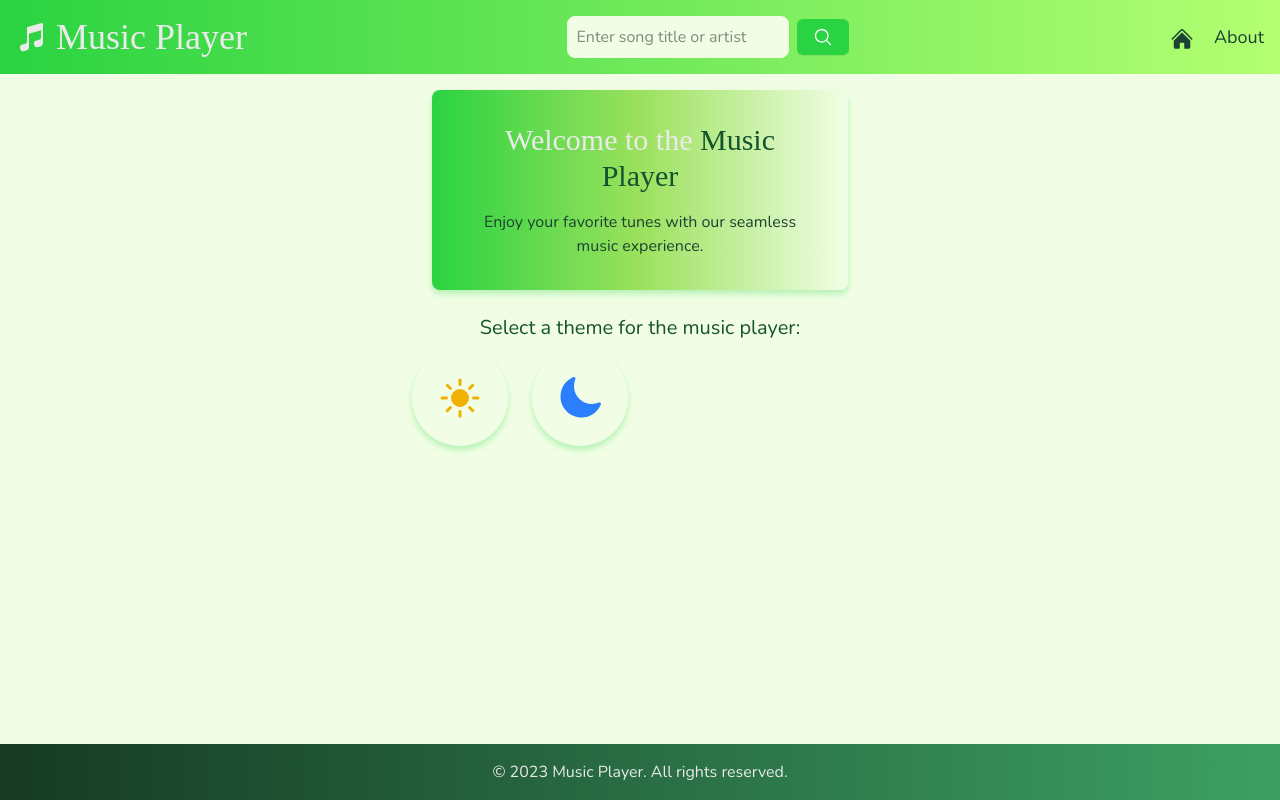
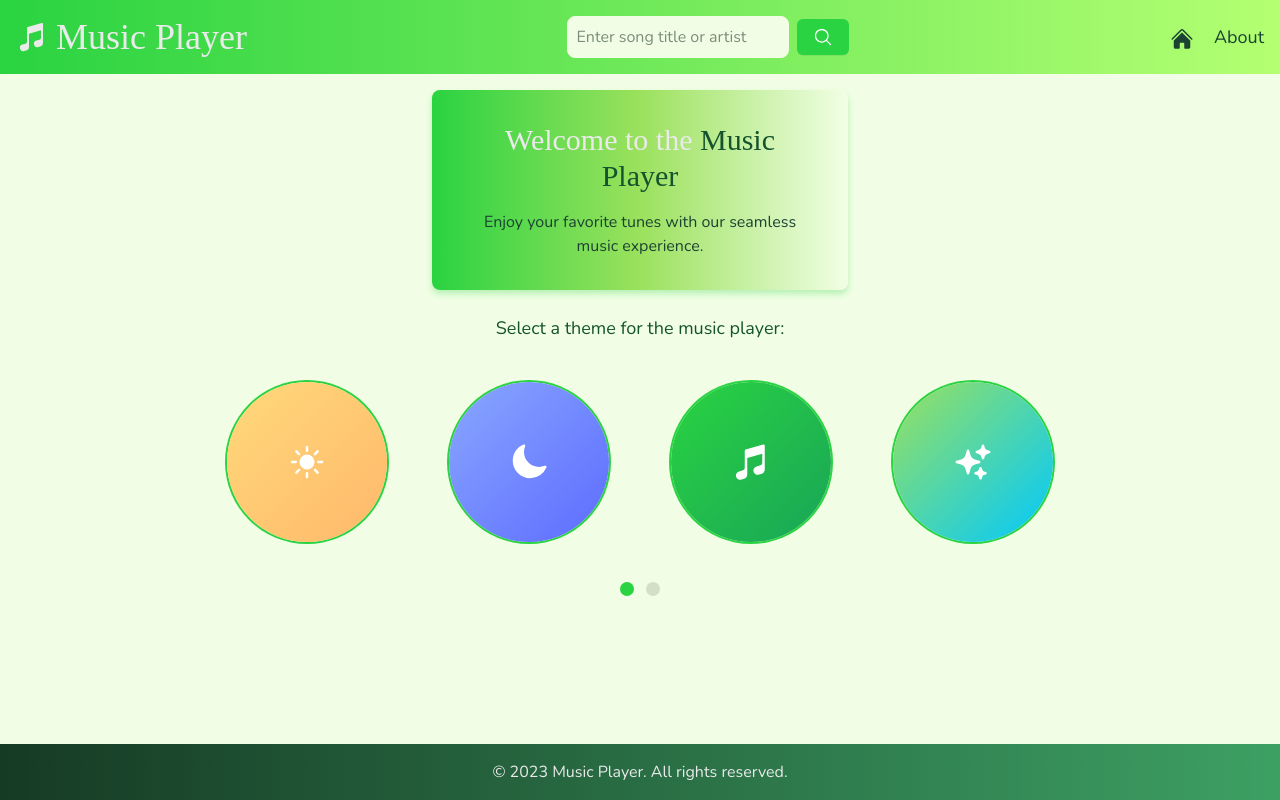
Before and after one commit to dak-1306/music-player, a React (Vite) app: page / in a window 1280 px wide. Built offline with nearby package versions, Linux system fonts and the light colour scheme; a web font is replaced by a local one.

Commit message:
feat: Enhance Themes and CardCircle components with improved accessibility and drag functionality

```diff
--- a/src/components/song/Themes.jsx
+++ b/src/components/song/Themes.jsx
@@ -1,22 +1,215 @@
+import React, { useRef, useState, useEffect, useCallback } from "react";
+import { motion } from "framer-motion";
 import CardCircle from "../ui/CardCircle.jsx";
-import { SunIcon, MoonIcon } from "@heroicons/react/24/solid";
+import {
+  SunIcon,
+  MoonIcon,
+  MusicalNoteIcon,
+  SparklesIcon,
+  HeartIcon,
+} from "@heroicons/react/24/solid";
 
-function Themes() {
+export default function Themes() {
+  const themes = [
+    // examples: you can replace icon with image: image: '/path/to/img.jpg'
+    {
+      id: 0,
+      label: "Sunny",
+      color: "linear-gradient(135deg,#FFD97A,#FFB86B)",
+      icon: <SunIcon className="h-10 w-10 text-white" />,
+    },
+    {
+      id: 1,
+      label: "Night",
+      color: "linear-gradient(135deg,#89A7FF,#5D6BFF)",
+      icon: <MoonIcon className="h-10 w-10 text-white" />,
+    },
+    {
+      id: 2,
+      label: "Studio",
+      color: "linear-gradient(135deg,#2ad341,#18a558)",
+      icon: <MusicalNoteIcon className="h-10 w-10 text-white" />,
+    },
+    {
+      id: 3,
+      label: "Magic",
+      color: "linear-gradient(135deg,#9BE15D,#00C9FF)",
+      icon: <SparklesIcon className="h-10 w-10 text-white" />,
+    },
+    {
+      id: 4,
+      label: "Warm",
+      color: "linear-gradient(135deg,#FF8DAA,#FFB3A7)",
+      icon: <HeartIcon className="h-10 w-10 text-white" />,
+    },
+    {
+      id: 5,
+      label: "Calm",
+      color: "linear-gradient(135deg,#9AE6B4,#60A5FA)",
+      icon: <MusicalNoteIcon className="h-10 w-10 text-white" />,
+    },
+    {
+      id: 6,
+      label: "Dream",
+      color: "linear-gradient(135deg,#FBCFE8,#C4B5FD)",
+      icon: <SparklesIcon className="h-10 w-10 text-white" />,
+    },
+    {
+      id: 7,
+      label: "Soft",
+      color: "linear-gradient(135deg,#FFD7E2,#FFF5BA)",
+      icon: <HeartIcon className="h-10 w-10 text-white" />,
+    },
+  ];
+
+  const perPage = 4;
+  const total = themes.length;
+  const pages = Math.ceil(total / perPage);
+
+  const [page, setPage] = useState(0);
+  const containerRef = useRef(null);
+  const [containerW, setContainerW] = useState(0);
+
+  // cập nhật kích thước container
+  useEffect(() => {
+    const el = containerRef.current;
+    if (!el) return;
+    const update = () =>
+      setContainerW(Math.floor(el.getBoundingClientRect().width));
+    update();
+    window.addEventListener("resize", update);
+    return () => window.removeEventListener("resize", update);
+  }, []);
+
+  const pagesData = Array.from({ length: pages }, (_, p) =>
+    themes.slice(p * perPage, p * perPage + perPage)
+  );
+
+  // drag end xử lý: nếu kéo đủ threshold hoặc velocity lớn -> chuyển page
+  const handleDragEnd = useCallback(
+    (event, info) => {
+      const dx = info.offset.x;
+      const vx = info.velocity.x;
+      const threshold = containerW * 0.15;
+      // nếu kéo sang trái (dx < 0) thì tăng page
+      if (dx < -threshold || vx < -500)
+        setPage((s) => Math.min(pages - 1, s + 1));
+      else if (dx > threshold || vx > 500) setPage((s) => Math.max(0, s - 1));
+    },
+    [containerW, pages]
+  );
+
+  // keyboard nav
+  useEffect(() => {
+    function onKey(e) {
+      if (e.key === "ArrowLeft") setPage((p) => Math.max(0, p - 1));
+      if (e.key === "ArrowRight") setPage((p) => Math.min(pages - 1, p + 1));
+    }
+    const node = containerRef.current;
+    node?.addEventListener("keydown", onKey);
+    return () => node?.removeEventListener("keydown", onKey);
+  }, [pages]);
+
+  // translate X target
+  const x = -page * containerW;
+
+  // dragConstraints numeric: left = -(pages-1)*containerW, right = 0
+  const maxDrag = Math.max(0, (pages - 1) * containerW);
+
   return (
-    <div className="flex flex-col items-center">
-      <p className="mb-2 text-[var(--text-title-color)] text-xl">
+    <div className="w-full max-w-4xl mx-auto">
+      <p className="mb-4 text-[var(--text-title-color)] text-lg text-center">
         Select a theme for the music player:
       </p>
-      <div className="grid grid-cols-4 gap-6">
-        <CardCircle>
-          <SunIcon className="h-12 w-12 text-yellow-500" />
-        </CardCircle>
-        <CardCircle>
-          <MoonIcon className="h-12 w-12 text-blue-500" />
-        </CardCircle>
+
+      <div
+        ref={containerRef}
+        className="relative overflow-hidden"
+        tabIndex={0}
+        aria-roledescription="carousel"
+        aria-label="Themes carousel"
+      >
+        <motion.div
+          className="flex"
+          style={{ width: pages * containerW }}
+          animate={{ x }}
+          transition={{ type: "spring", stiffness: 260, damping: 30 }}
+          drag="x"
+          dragConstraints={{ left: -maxDrag, right: 0 }}
+          dragElastic={0.12}
+          onDragEnd={handleDragEnd}
+        >
+          {pagesData.map((pageItems, pageIndex) => (
+            <div
+              key={pageIndex}
+              className="page"
+              style={{
+                width: containerW,
+                padding: "24px 12px",
+                boxSizing: "border-box",
+                display: "grid",
+                gridTemplateColumns: `repeat(${perPage}, 1fr)`,
+                gap: 16,
+                alignItems: "center",
+                justifyItems: "center",
+              }}
+              aria-hidden={pageIndex !== page}
+            >
+              {pageItems.map((t) => {
+                const sizeNum = Math.max(
+                  72,
+                  Math.min(160, Math.floor(containerW / perPage) - 12)
+                );
+                return (
+                  <div
+                    key={t.id}
+                    style={{
+                      width: "100%",
+                      display: "flex",
+                      justifyContent: "center",
+                    }}
+                  >
+                    <CardCircle
+                      size={sizeNum}
+                      selected={Math.floor(t.id / perPage) === page}
+                      onClick={() => {
+                        const targetPage = Math.floor(t.id / perPage);
+                        if (targetPage !== page) setPage(targetPage);
+                      }}
+                      ariaLabel={t.label}
+                      style={{ background: t.color }}
+                    >
+                      {/* If you have real images use: <img src={t.image} alt={t.label} style={{width:'100%',height:'100%',objectFit:'cover'}} /> */}
+                      {t.icon}
+                    </CardCircle>
+                  </div>
+                );
+              })}
+              {/* fill empty slots so grid stays consistent */}
+              {pageItems.length < perPage &&
+                Array.from({ length: perPage - pageItems.length }).map(
+                  (_, k) => <div key={`empty-${k}`} />
+                )}
+            </div>
+          ))}
+        </motion.div>
+
+        {/* dots */}
+        <div className="flex items-center justify-center gap-3 mt-4 pb-2">
+          {Array.from({ length: pages }).map((_, i) => (
+            <button
+              key={i}
+              aria-label={`Go to page ${i + 1}`}
+              onClick={() => setPage(i)}
+              className={`w-3.5 h-3.5 rounded-full transition-all duration-200 ${
+                i === page
+                  ? "bg-[var(--primary-color)]"
+                  : "bg-[rgba(0,0,0,0.12)]"
+              }`}
+            />
+          ))}
+        </div>
       </div>
     </div>
   );
 }
-
-export default Themes;
--- a/src/components/ui/CardCircle.jsx
+++ b/src/components/ui/CardCircle.jsx
@@ -1,8 +1,56 @@
-function CardCircle({ children }) {
+import React, { forwardRef } from "react";
+
+const SIZE_MAP = { sm: 72, md: 96, lg: 120 };
+
+const CardCircle = forwardRef(function CardCircle(
+  {
+    children,
+    size = "md", // sm | md | lg | number
+    selected = false, // subtle ring when true
+    onClick,
+    className = "",
+    style = {},
+    ariaLabel,
+    ...rest
+  },
+  ref
+) {
+  const px = typeof size === "number" ? size : SIZE_MAP[size] ?? SIZE_MAP.md;
+
+  const base = "rounded-full flex items-center justify-center overflow-hidden";
+  const interactive = onClick ? "cursor-pointer" : "";
+  const selectedClass = selected ? "ring-2 ring-[var(--primary-color)]" : "";
+
+  function handleKeyDown(e) {
+    if (!onClick) return;
+    if (e.key === "Enter" || e.key === " ") {
+      e.preventDefault();
+      onClick(e);
+    }
+  }
+
   return (
-    <div className="w-24 h-24 bg-[var(--bg-light-color)] rounded-full flex items-center justify-center shadow-lg shadow-color transition-transform duration-150 hover:scale-105 cursor-pointer hover:ring-2 hover:ring-[var(--primary-color)]">
+    <div
+      ref={ref}
+      role={onClick ? "button" : undefined}
+      tabIndex={onClick ? 0 : -1}
+      aria-pressed={onClick ? selected : undefined}
+      aria-label={ariaLabel}
+      onClick={onClick}
+      onKeyDown={handleKeyDown}
+      className={`${base} ${interactive} ${selectedClass} ${className}`}
+      style={{
+        width: px,
+        height: px,
+        background: "var(--bg-light-color)",
+        ...style,
+      }}
+      {...rest}
+    >
+      {/* If user passes an <img/> as children it will be clipped/fit automatically */}
       {children}
     </div>
   );
-}
+});
+
 export default CardCircle;
```
